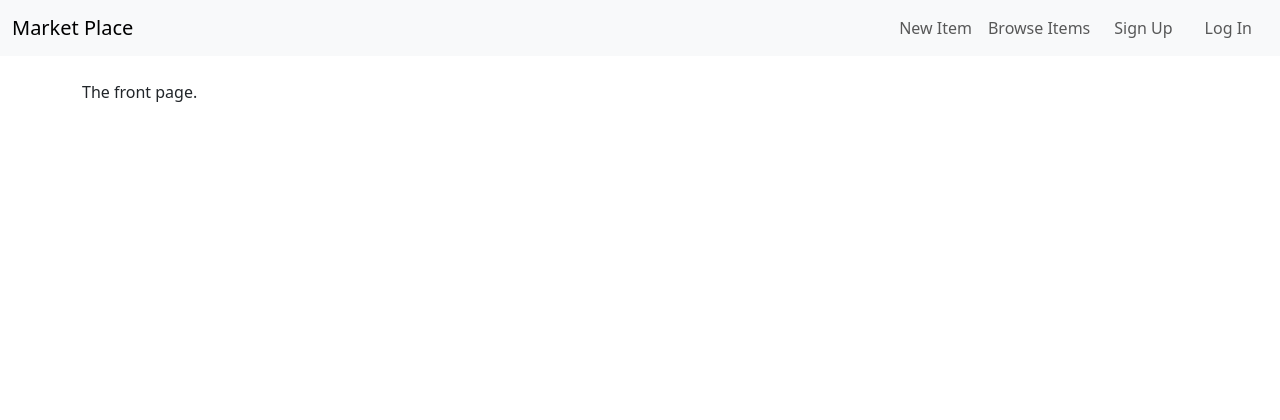
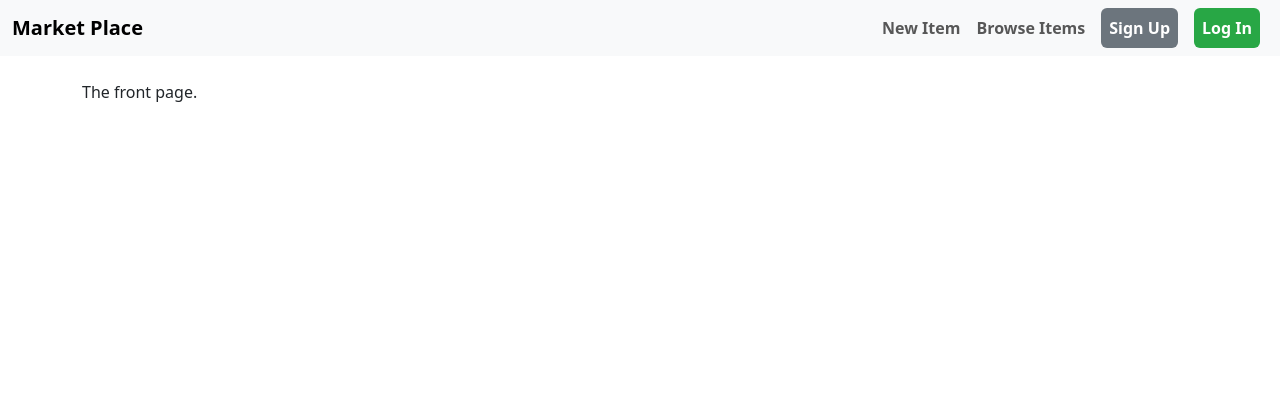
Before and after one commit to laminsaidy/TradingAppPP5, a Django app: page / in a window 1280 px wide. Shown: the top 420 px of the page. Run offline with Django 5.2, Linux system fonts and the light colour scheme.

Commit message:
Update base.html with custom styles for Navbar and buttons

```diff
--- a/products/templates/products/base.html
+++ b/products/templates/products/base.html
@@ -6,7 +6,6 @@
     <link href="https://cdn.jsdelivr.net/npm/bootstrap@5.3.0/dist/css/bootstrap.min.css" rel="stylesheet">
     <title>{% block title %}{% endblock %} | Marketplace</title>
     <style>
-        /* Custom CSS to ensure the footer stays at the bottom */
         html, body {
             height: 100%;
             margin: 0;
@@ -14,16 +13,41 @@
         .wrapper {
             display: flex;
             flex-direction: column;
-            min-height: 100vh;  /* Ensure the wrapper takes at least the full viewport height */
+            min-height: 100vh;
         }
         .content {
-            flex: 1;  /* Allow the content to grow and push the footer down */
+            flex: 1;
+        }
+
+        .navbar-brand, .nav-link {
+            font-weight: 600;
+        }
+
+        .btn-signup {
+            background-color: #6c757d;
+            color: white;
+            transition: transform 0.3s ease, background-color 0.3s ease;
+        }
+        .btn-signup:hover {
+            background-color: #5a6268;
+            color: white;
+            transform: translateY(-5px); /* Move the button up on hover */
+        }
+
+        .btn-login {
+            background-color: #28a745;
+            color: white;
+            transition: transform 0.3s ease, background-color 0.3s ease;
+        }
+        .btn-login:hover {
+            background-color: #218838;
+            color: white;
+            transform: translateY(-5px); /* Move the button up on hover */
         }
     </style>
 </head>
 <body>
     <div class="wrapper">
-        <!-- Navbar -->
         <nav class="navbar navbar-expand-lg navbar-light bg-light">
             <div class="container-fluid">
                 <a class="navbar-brand" href="{% url 'products:index' %}">Market Place</a>
@@ -47,10 +71,10 @@
                             </li>
                         {% else %}
                             <li class="nav-item">
-                                <a class="nav-link btn btn-teal mx-2" href="{% url 'products:signup' %}">Sign Up</a>
+                                <a class="nav-link btn btn-signup mx-2" href="{% url 'products:signup' %}">Sign Up</a>
                             </li>
                             <li class="nav-item">
-                                <a class="nav-link btn btn-gray mx-2" href="{% url 'products:login' %}">Log In</a>
+                                <a class="nav-link btn btn-login mx-2" href="{% url 'products:login' %}">Log In</a>
                             </li>
                         {% endif %}
                     </ul>
@@ -58,14 +82,11 @@
             </div>
         </nav>
 
-        <!-- Main Content -->
         <div class="content container mt-4">
             {% block content %}
-            <!-- Content from child templates will go here -->
             {% endblock %}
         </div>
 
-        <!-- Footer -->
         <footer class="py-6 px-6 flex justify-between bg-dark text-white mt-5">
             <div class="w-2/3 pr-10">
             </div>
```
